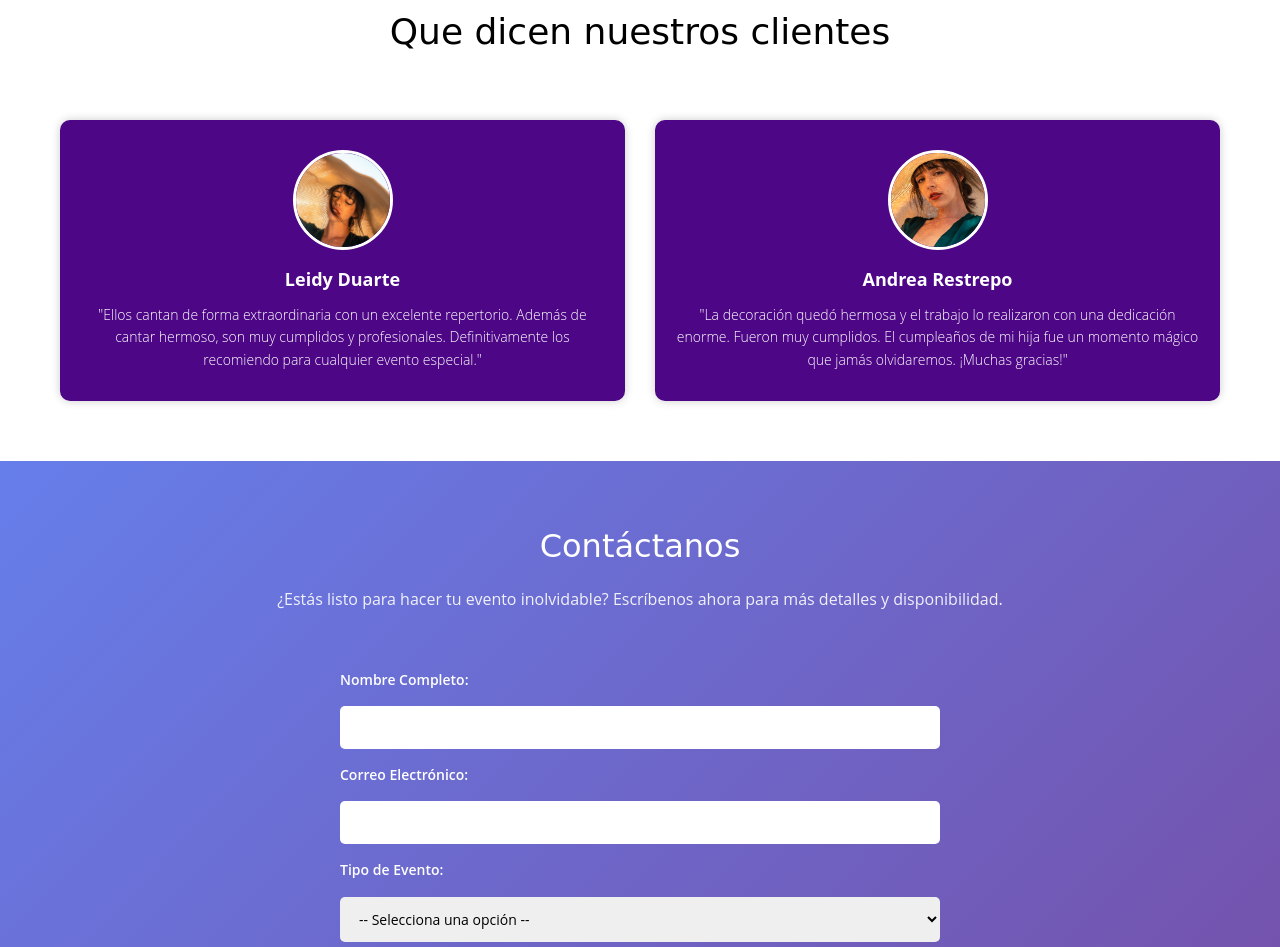
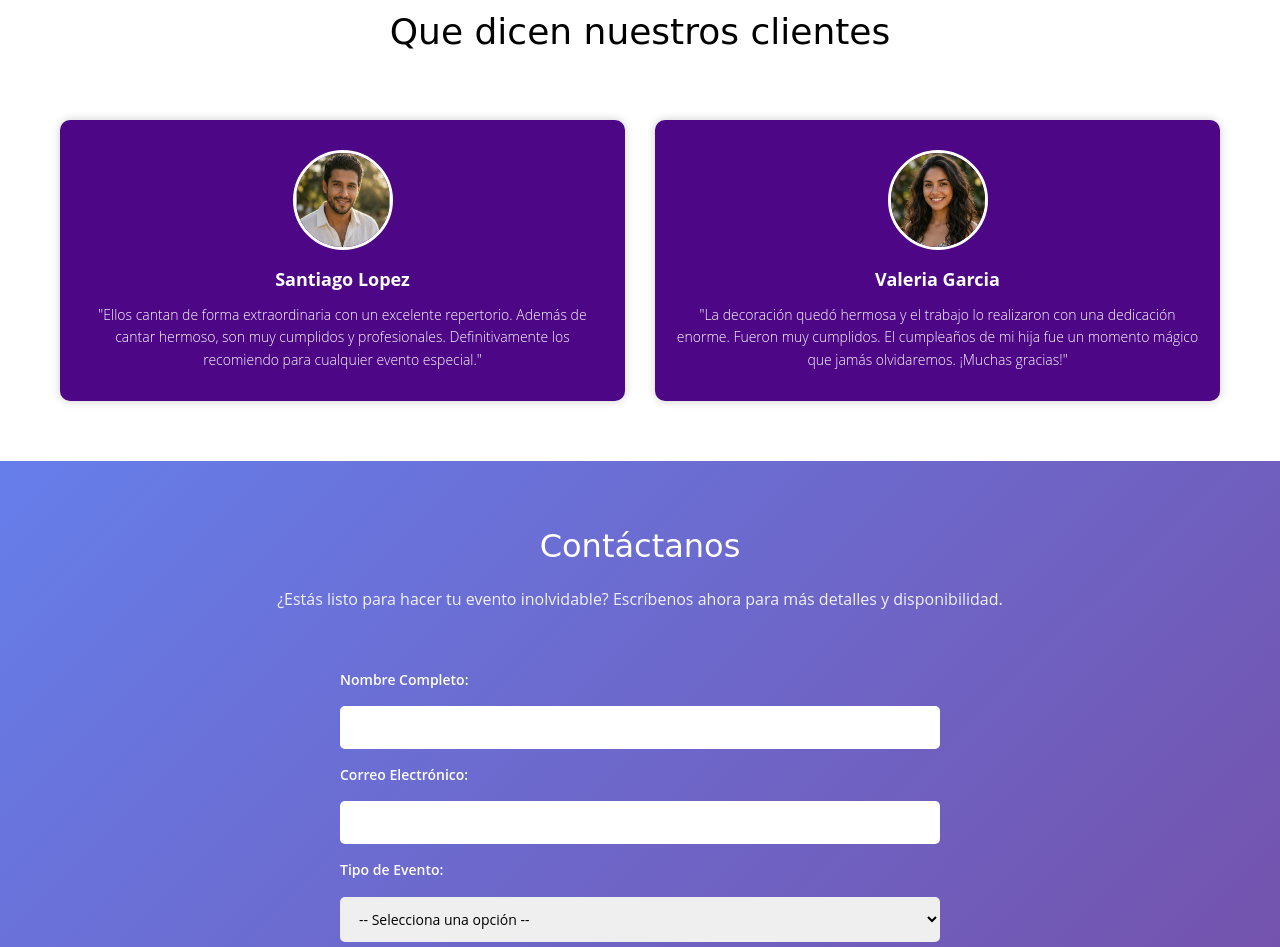
Before and after one commit to JeysonJosueGomezVillamizarADSI/Pagina-Web-Vale-y-Su-mariachi-v3, a plain HTML site: page index.html in a window 1280 px wide. Shown: the part 9300-10247 px from the top of the page. Drawn offline with nearby package versions, Linux system fonts and the light colour scheme; a web font is replaced by a local one.

Commit message:
Update index.html

```diff
--- a/index.html
+++ b/index.html
@@ -461,16 +461,16 @@
             <h2 class="titulo">Que dicen nuestros clientes</h2>
             <div class="cards">
                 <div class="card">
-                    <img src="img/face1.jpg" alt="Testimonio Leidy Duarte">
+                    <img src="img/cara hombre testimonio.png" alt="Testimonio Santiago Lopez">
                     <div class="contenido-texto-card">
-                        <h4>Leidy Duarte</h4>
+                        <h4>Santiago Lopez</h4>
                         <p>"Ellos cantan de forma extraordinaria con un excelente repertorio. Además de cantar hermoso, son muy cumplidos y profesionales. Definitivamente los recomiendo para cualquier evento especial."</p>
                     </div>
                 </div>
                 <div class="card">
-                    <img src="img/face2.jpg" alt="Testimonio Andrea Restrepo">
+                    <img src="img/cara mujer testimonio.png" alt="Testimonio Valeria Garcia">
                     <div class="contenido-texto-card">
-                        <h4>Andrea Restrepo</h4>
+                        <h4>Valeria Garcia</h4>
                         <p>"La decoración quedó hermosa y el trabajo lo realizaron con una dedicación enorme. Fueron muy cumplidos. El cumpleaños de mi hija fue un momento mágico que jamás olvidaremos. ¡Muchas gracias!"
                         </p>
                     </div>
```
